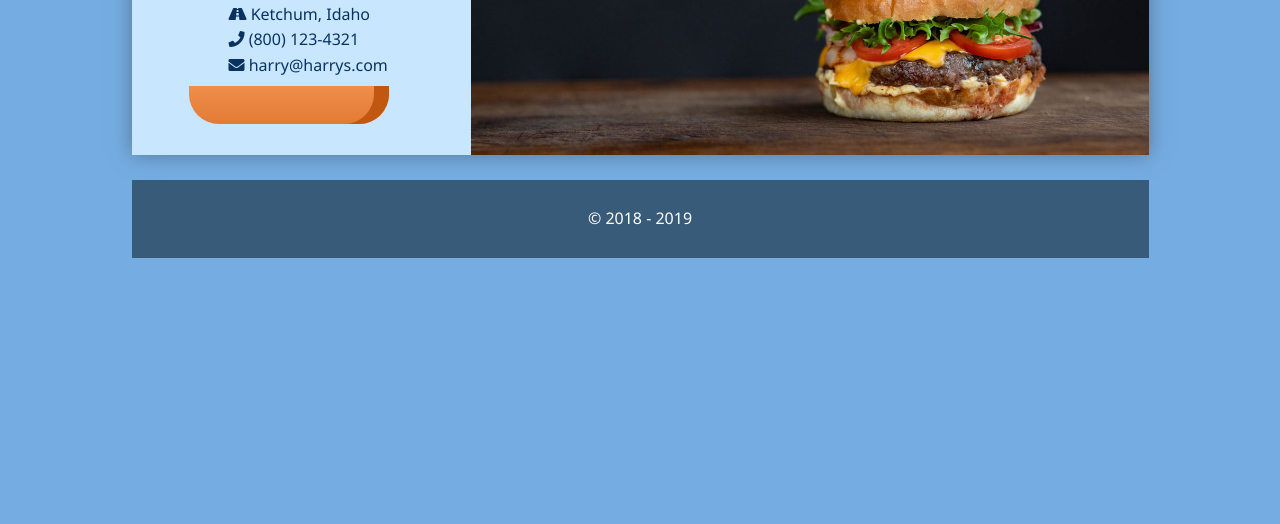
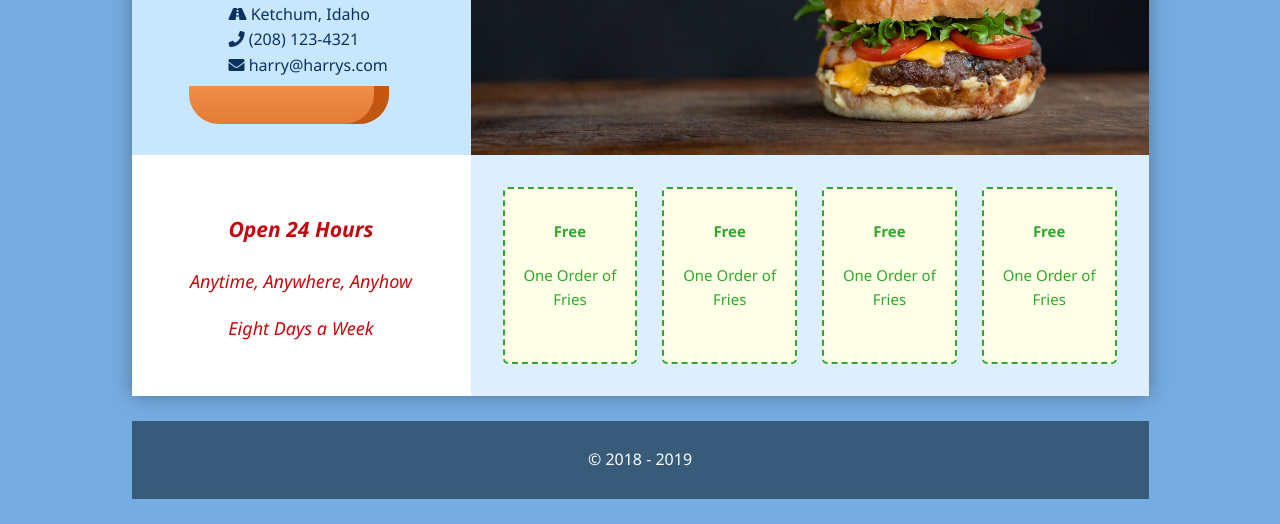
Before and after one commit to philipnightwolf/harrys-burgers, a website: page dist/index.html in a window 1280 px wide. Shown: the part 286-810 px from the top of the page. Drawn offline with Linux system fonts and the light colour scheme.

Commit message:
Added new sections to home page

```diff
--- a/dist/index.html
+++ b/dist/index.html
@@ -31,7 +31,7 @@
           <h1>Harry's Burgers</h1>
           <ul>
             <li><i class="fa fa-road"></i> Ketchum, Idaho</li>
-            <li><i class="fa fa-phone"></i> (800) 123-4321</li>
+            <li><i class="fa fa-phone"></i> (208) 123-4321</li>
             <li><i class="fa fa-envelope"></i> harry@harrys.com</li>
           </ul>
           <div class="bun-bottom"></div>
@@ -43,6 +43,31 @@
         <p>Organically Cosmic!</p>
       </div><!-- End of hamburger -->
 
+      <div class="open">
+        <h3>Open 24 Hours</h3>
+        <p>Anytime, Anywhere, Anyhow</p>
+        <p>Eight Days a Week</p>
+      </div>
+
+      <div class="coupons">
+        <div class="coupon">
+          <h4>Free</h4>
+          <p>One Order of Fries</p>
+        </div>
+        <div class="coupon">
+          <h4>Free</h4>
+          <p>One Order of Fries</p>
+        </div>
+        <div class="coupon">
+          <h4>Free</h4>
+          <p>One Order of Fries</p>
+        </div>
+        <div class="coupon">
+          <h4>Free</h4>
+          <p>One Order of Fries</p>
+        </div>
+      </div>
+
     </div><!-- End of Wrapper -->
       <div class="footer">
         <p>© 2018 - 2019</p>
--- a/dist/style.css
+++ b/dist/style.css
@@ -41,6 +41,31 @@ body {
   font-size: 30px;
   margin-top: 0;
   font-style: italic;
+}
+.open {
+  background-color: white;
+  color: #c5090e;
+  font-style: italic;
+  text-align: center;
+  font-size: 18px;
+}
+
+.coupons {
+  display: grid;
+  grid-gap: 25px;
+  grid-template-columns: repeat(auto-fit, minmax(100px, 1fr));
+  background-color: #dceeff;
+  color: #444;
+}
+.coupon {
+  background-color: #fdffe7;
+  color: #34a62f;
+  border-radius: 5px;
+  padding: 10px;
+  font-size: 150%;
+  border: 2px dashed #34a62f;
+  font-size: 15px;
+  text-align: center;
 }
 
 /* NAVIGATION */
```
Also changed, not shown: dist/contact.html (+2 -3 lines).
